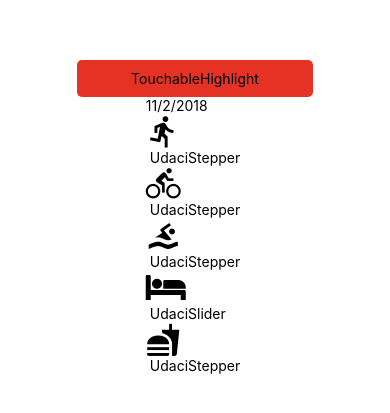
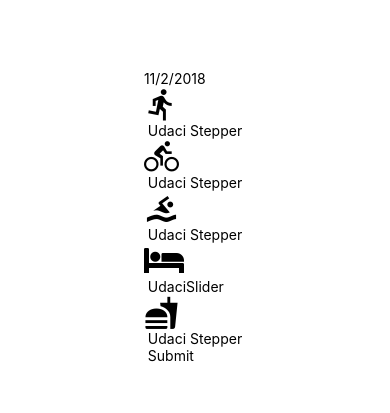
Before and after one commit to Norby257/FitnessAppUdacity, a React Native app: screen / in a window 390 px wide. Shown: the part 205-618 px from the top of the page. Built offline with nearby package versions, Linux system fonts and the light colour scheme.

Commit message:
added submit method

```diff
--- a/App.js
+++ b/App.js
@@ -6,9 +6,9 @@ import {
   View,
   StyleSheet,
   TouchableHighlight,
-  TouchableNativeFeedback,
+  TouchableNativeFeedback, // only on android
   TouchableOpacity,
-  TouchableWithoutFeedback
+  TouchableWithoutFeedback // does not change background and does not work with text
 } from 'react-native'
 
 export default class App extends React.Component {
@@ -19,9 +19,7 @@ export default class App extends React.Component {
   render() {
     return (
       <View style={styles.container}>
-        <TouchableOpacity style={styles.btn} onPress={this.handlePress}>
-          <Text style={styles.btnText}> TouchableHighlight </Text>
-        </TouchableOpacity>
+
 
         <AddEntry />
       </View>
--- a/components/AddEntry.js
+++ b/components/AddEntry.js
@@ -1,10 +1,20 @@
 import React, {Component} from 'react'
-import {View, Text} from 'react-native'
-import {getMetricMetaInfo} from '../utils/helpers'
+import {View, TouchableOpacity, Text} from 'react-native'
+import {getMetricMetaInfo, timeToString} from '../utils/helpers'
 import UdaciSlider from './UdaciSlider'
 import UdaciSteppers from './UdaciSteppers'
 import DateHeader from './DateHeader'
 
+
+function SubmitBtn ({onPress}) {
+    return (
+        <TouchableOpacity
+       onPress={onPress} >
+        <Text> Submit </Text>
+        </TouchableOpacity>
+
+    )
+}
 export default class AddEntry extends Component {
     //state
     //   get data for the specific day
@@ -49,6 +59,27 @@ export default class AddEntry extends Component {
 
          }))
      }
+
+     submit = () => {
+         const key = timeToString()
+        const entry = this.state
+        this.setState(() => ({
+            run: 0,
+            bike: 0,
+            swim: 0,
+            sleep: 0,
+            eat: 0
+
+        }))
+        //   update redux
+        //   navigate to home
+
+        //   save to "DB"
+        //   clean local notification
+
+     }
+
+
     render() {
         //  up to 4:15 in the add entry render
         const metaInfo = getMetricMetaInfo()
@@ -76,6 +107,7 @@ export default class AddEntry extends Component {
                        </View>
                     )
                 })}
+                <SubmitBtn onPress={this.submit }/>
             </View>
         )
     }
--- a/components/UdaciSteppers.js
+++ b/components/UdaciSteppers.js
@@ -4,7 +4,7 @@ import {View, Text} from 'react-native'
 export default function UdaciSteppers () {
     return (
         <View>
-            <Text> UdaciStepper </Text>
+            <Text> Udaci Stepper </Text>
         </View>
     )
 }
```
